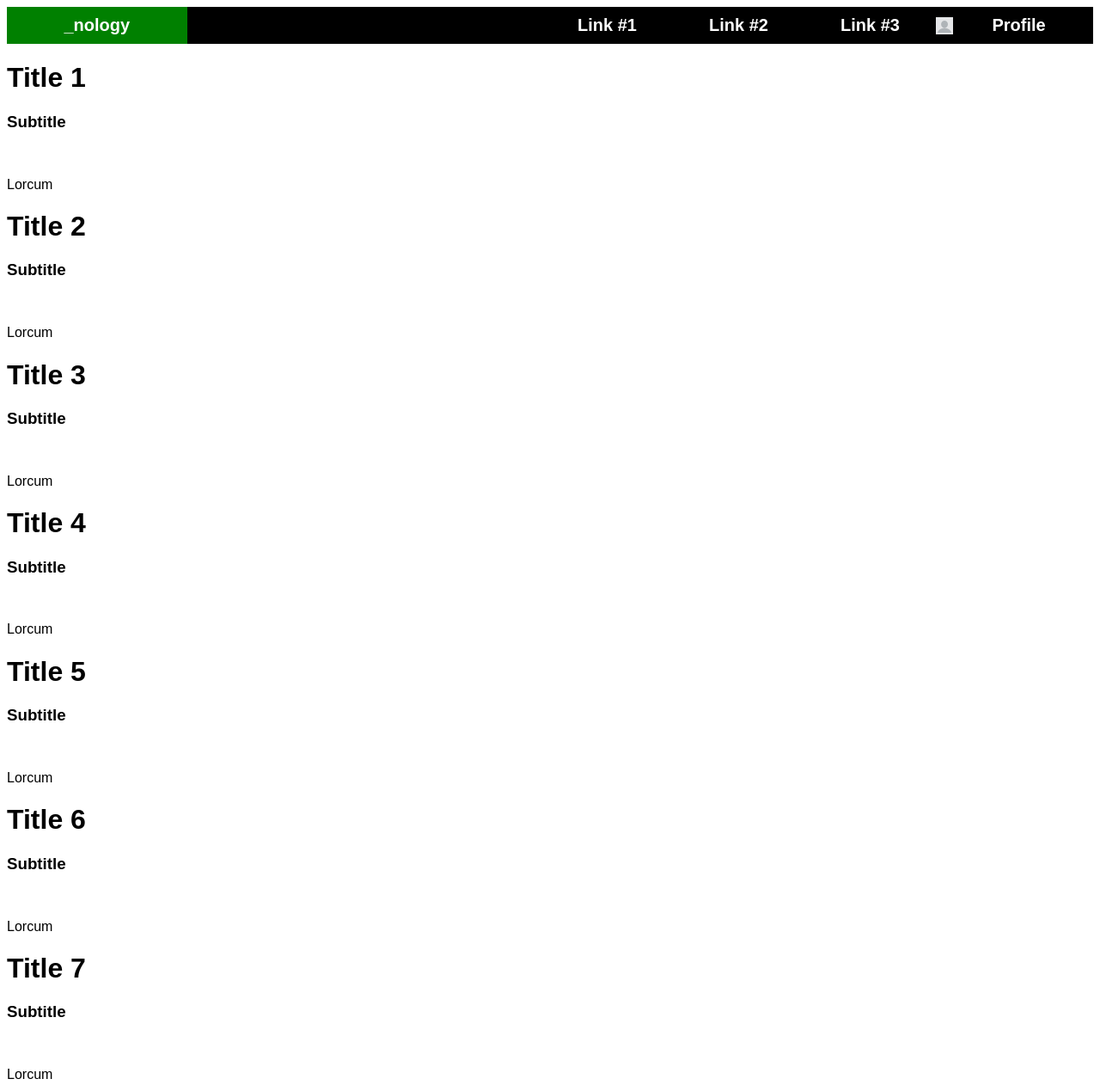
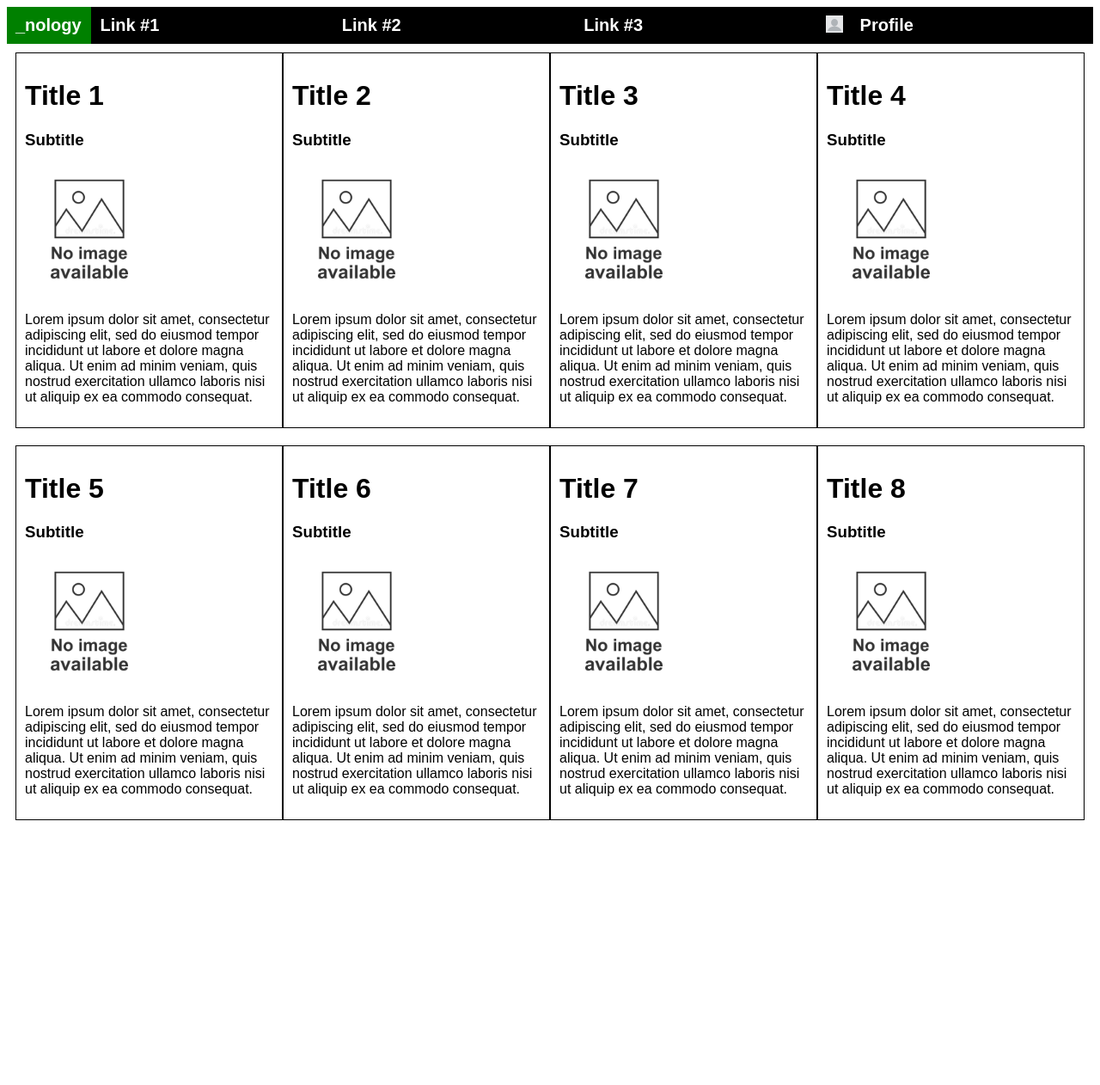
Before and after one commit to isobelleanna/flexbox-challenge-2-repo, a plain HTML site: page index.html in a window 1280 px wide. Shown: the top 1262 px of the page at 86% size. After the commit the page ends 972 px from the top, so only its background shows below. Drawn offline with Linux system fonts and the light colour scheme.

Commit message:
styled nav bar and blog containers

```diff
--- a/index.html
+++ b/index.html
@@ -10,66 +10,133 @@
   <body>
     <nav>
       <div id="logo">_nology</div>
-      <div class="banner">
-        <a href="#">Link #1 </a>
-        <a href="#">Link #2 </a>
-        <a href="#">Link #3 </a>
+      <a href="#" class="banner">Link #1 </a>
+      <a href="#" class="banner">Link #2 </a>
+      <a href="#" class="banner">Link #3 </a>
       <img
         id="profile-picture"
+        class="banner"
         src="./image/profile.jpg"
         alt="blank profile picture"
       />
-        <a href="#">Profile</a>
-      </div>
+      <a href="#" class="banner">Profile</a>
     </nav>
     <main>
+      <div class="row-1">
         <div id="blog-1" class="title-container">
           <h1>Title 1</h1>
           <h3>Subtitle</h3>
-        <img src="" />
-        <p>Lorcum</p>
+          <img
+            class="no-image"
+            src="./image/no-image-available-icon-flat-vector-no-image-available-icon-flat-vector-illustration-132482953.jpeg"
+          />
+          <p>
+            Lorem ipsum dolor sit amet, consectetur adipiscing elit, sed do
+            eiusmod tempor incididunt ut labore et dolore magna aliqua. Ut enim
+            ad minim veniam, quis nostrud exercitation ullamco laboris nisi ut
+            aliquip ex ea commodo consequat.
+          </p>
         </div>
         <div id="blog-2" class="title-container">
           <h1>Title 2</h1>
           <h3>Subtitle</h3>
-        <img src="" />
-        <p>Lorcum</p>
+          <img
+            class="no-image"
+            src="./image/no-image-available-icon-flat-vector-no-image-available-icon-flat-vector-illustration-132482953.jpeg"
+          />
+          <p>
+            Lorem ipsum dolor sit amet, consectetur adipiscing elit, sed do
+            eiusmod tempor incididunt ut labore et dolore magna aliqua. Ut enim
+            ad minim veniam, quis nostrud exercitation ullamco laboris nisi ut
+            aliquip ex ea commodo consequat.
+          </p>
         </div>
         <div id="blog-3" class="title-container">
           <h1>Title 3</h1>
           <h3>Subtitle</h3>
-        <img src="" />
-        <p>Lorcum</p>
+          <img
+            class="no-image"
+            src="./image/no-image-available-icon-flat-vector-no-image-available-icon-flat-vector-illustration-132482953.jpeg"
+          />
+          <p>
+            Lorem ipsum dolor sit amet, consectetur adipiscing elit, sed do
+            eiusmod tempor incididunt ut labore et dolore magna aliqua. Ut enim
+            ad minim veniam, quis nostrud exercitation ullamco laboris nisi ut
+            aliquip ex ea commodo consequat.
+          </p>
         </div>
         <div id="blog-4" class="title-container">
           <h1>Title 4</h1>
           <h3>Subtitle</h3>
-        <img src="" />
-        <p>Lorcum</p>
+          <img
+            class="no-image"
+            src="./image/no-image-available-icon-flat-vector-no-image-available-icon-flat-vector-illustration-132482953.jpeg"
+          />
+          <p>
+            Lorem ipsum dolor sit amet, consectetur adipiscing elit, sed do
+            eiusmod tempor incididunt ut labore et dolore magna aliqua. Ut enim
+            ad minim veniam, quis nostrud exercitation ullamco laboris nisi ut
+            aliquip ex ea commodo consequat.
+          </p>
         </div>
+      </div>
+      <div class="row-2">
         <div id="blog-5" class="title-container">
           <h1>Title 5</h1>
           <h3>Subtitle</h3>
-        <img src="" />
-        <p>Lorcum</p>
+          <img
+            class="no-image"
+            src="./image/no-image-available-icon-flat-vector-no-image-available-icon-flat-vector-illustration-132482953.jpeg"
+          />
+          <p>
+            Lorem ipsum dolor sit amet, consectetur adipiscing elit, sed do
+            eiusmod tempor incididunt ut labore et dolore magna aliqua. Ut enim
+            ad minim veniam, quis nostrud exercitation ullamco laboris nisi ut
+            aliquip ex ea commodo consequat.
+          </p>
         </div>
         <div id="blog-6" class="title-container">
           <h1>Title 6</h1>
           <h3>Subtitle</h3>
-        <img src="" />
-        <p>Lorcum</p>
+          <img
+            class="no-image"
+            src="./image/no-image-available-icon-flat-vector-no-image-available-icon-flat-vector-illustration-132482953.jpeg"
+          />
+          <p>
+            Lorem ipsum dolor sit amet, consectetur adipiscing elit, sed do
+            eiusmod tempor incididunt ut labore et dolore magna aliqua. Ut enim
+            ad minim veniam, quis nostrud exercitation ullamco laboris nisi ut
+            aliquip ex ea commodo consequat.
+          </p>
         </div>
         <div id="blog-7" class="title-container">
           <h1>Title 7</h1>
           <h3>Subtitle</h3>
-        <img src="" />
-        <p>Lorcum</p>
+          <img
+            class="no-image"
+            src="./image/no-image-available-icon-flat-vector-no-image-available-icon-flat-vector-illustration-132482953.jpeg"
+          />
+          <p>
+            Lorem ipsum dolor sit amet, consectetur adipiscing elit, sed do
+            eiusmod tempor incididunt ut labore et dolore magna aliqua. Ut enim
+            ad minim veniam, quis nostrud exercitation ullamco laboris nisi ut
+            aliquip ex ea commodo consequat.
+          </p>
         </div>
         <div id="blog-8" class="title-container">
           <h1>Title 8</h1>
           <h3>Subtitle</h3>
-        <img src="" />
-        <p>Lorcum</p>
+          <img
+            class="no-image"
+            src="./image/no-image-available-icon-flat-vector-no-image-available-icon-flat-vector-illustration-132482953.jpeg"
+          />
+          <p>
+            Lorem ipsum dolor sit amet, consectetur adipiscing elit, sed do
+            eiusmod tempor incididunt ut labore et dolore magna aliqua. Ut enim
+            ad minim veniam, quis nostrud exercitation ullamco laboris nisi ut
+            aliquip ex ea commodo consequat.
+          </p>
+        </div>
       </div>
     </main>
   </body>
--- a/style.css
+++ b/style.css
@@ -2,18 +2,10 @@
     font-family: Arial, Helvetica, sans-serif;
 }
 
-nav,
-nav * {
-    display: flex;
-    justify-content: center;
-    align-items: center;
-    font-weight: bold;
-}
-
 nav {
+    font-weight: 900;
     display: flex;
     justify-content: space-between;
-    align-items: flex-start;
     width: 100%;
     height: 100%;
     font-size: 1.25em;
@@ -34,8 +26,6 @@ nav {
     padding: 10px;
     width: 50%;
     height: 100%;
-    justify-content: space-evenly;
-    align-items: center;
 }
 
 a {
@@ -50,3 +40,24 @@ a {
     height: 20px;
     width: 20px;
 }
+.row-1 {
+    display: flex;
+    justify-content: center;
+    padding: 10px;
+}
+.row-2 {
+    display: flex;
+    justify-content: center;
+    padding: 10px;
+}
+
+.title-container {
+    border: 1px solid black;
+    padding: 10px;
+
+}
+
+.no-image {
+    height: 150px;
+    width: 150px;
+}
```
Also changed, not shown: image/no-image-available-icon-flat-vector-no-image-available-icon-flat-vector-illustration-132482953.jpeg (added). Lines whose indentation alone changed are shown as unchanged.
